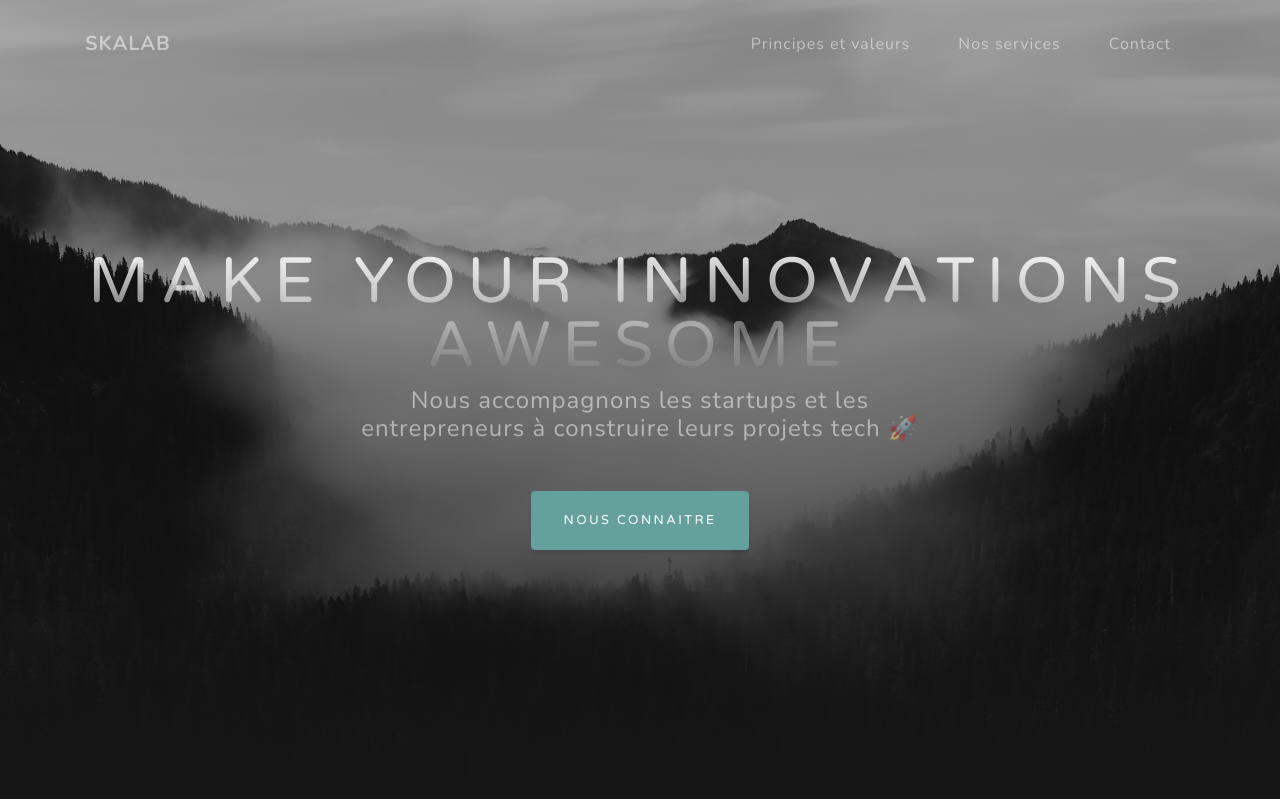
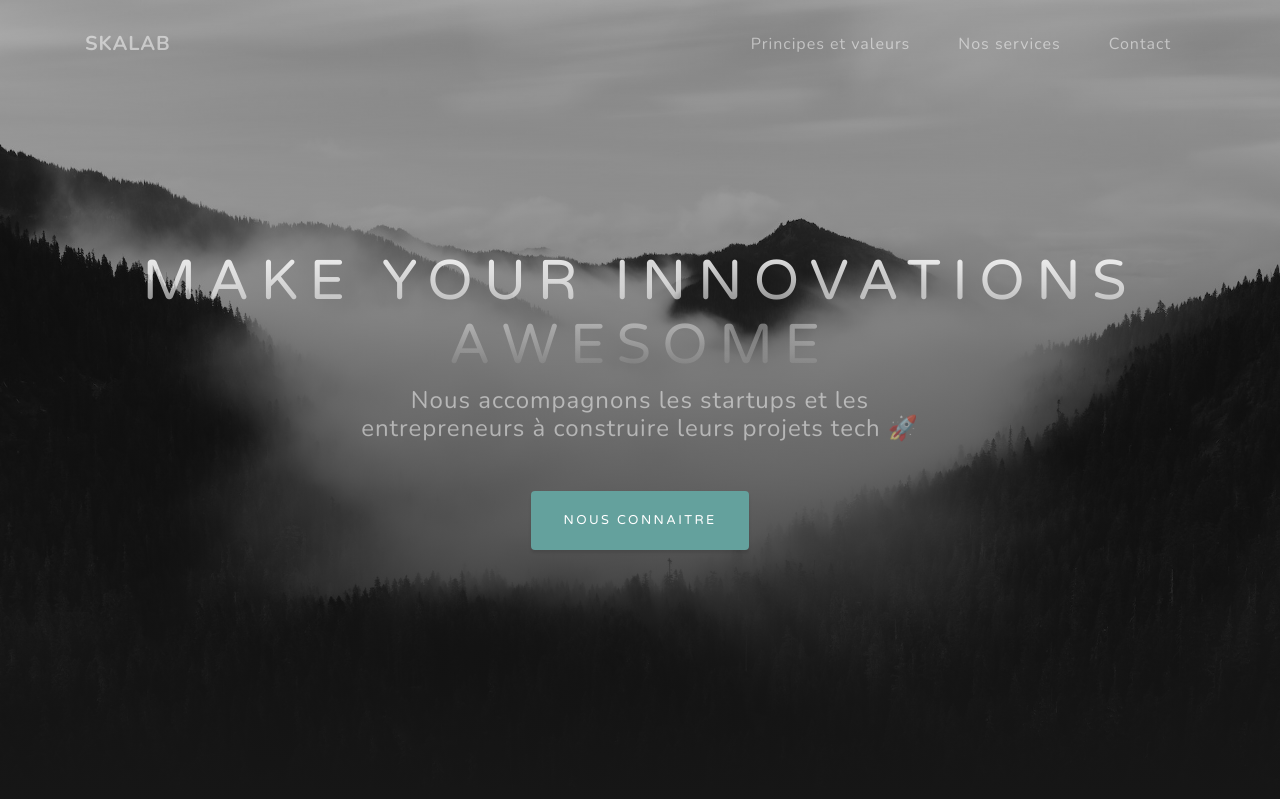
Before and after one commit to skalab/website, a PHP site: page / in a window 1280 px wide. Shown: the top 799 px of the page. Run offline with PHP 8.4, Linux system fonts and the light colour scheme; some libraries are stand-ins or nearby versions.

Commit message:
Fixed header font size for thin display

```diff
--- a/css/grayscale.css
+++ b/css/grayscale.css
@@ -117,7 +117,7 @@
 
 @media (min-width: 768px) {
   .masthead h1 {
-    font-size: 4rem;
+    font-size: 3.2rem;
     line-height: 4rem;
   }
 }
@@ -128,7 +128,7 @@
     padding: 0;
   }
   .masthead h1 {
-    font-size: 4.0rem;
+    font-size: 3.5rem;
     line-height: 4.0rem;
     letter-spacing: 0.7rem;
   }
```
